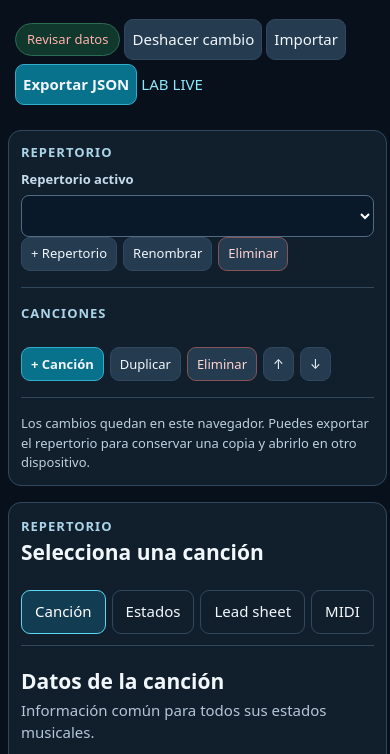
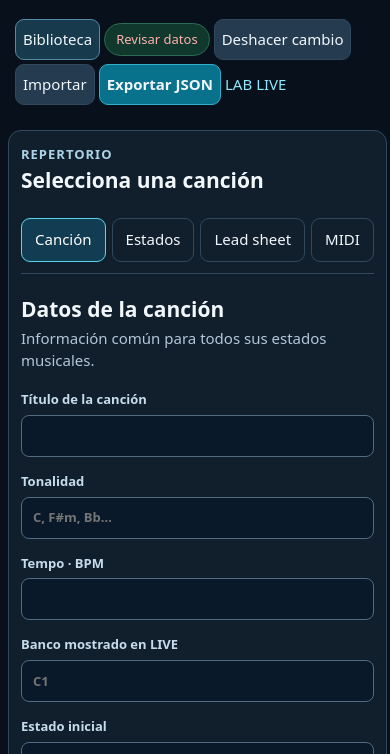
Before and after one commit to geobit1989-crypto/MIDI-HUD, a plain HTML site: page editor/v3.html in a window 390 px wide. Shown: the part 90-844 px from the top of the page. Drawn offline with Linux system fonts and the light colour scheme.

Commit message:
fix(beta): finalize unified Estados with manual Guardar and mobile Biblioteca

```diff
--- a/editor/v3.html
+++ b/editor/v3.html
@@ -165,6 +165,15 @@ input[type=color]{padding:4px 6px;cursor:pointer;min-height:43px}
 @media(max-width:1150px){.state-module-layout{grid-template-columns:1fr}}
 @media(max-width:800px){.appearance-layout{grid-template-columns:1fr}.module-selector{grid-template-columns:repeat(3,minmax(0,1fr))}}
 
+
+/* En móvil el contenido de edición tiene prioridad; biblioteca desplegable. */
+#libraryToggle{display:none}
+@media(max-width:700px){
+ #libraryToggle{display:inline-flex;align-items:center;justify-content:center;background:#173a4d;border-color:#538ba5}
+ .workspace>.side{display:none}
+ .workspace>.side.is-open{display:block}
+ .workspace>.main{min-height:unset}
+}
 </style>
 </head>
 <body>
@@ -175,6 +184,7 @@ input[type=color]{padding:4px 6px;cursor:pointer;min-height:43px}
     <small>Configura repertorios, estados y comandos visuales. Sin MIDI de salida.</small>
   </div>
   <div class="top-actions">
+    <button type="button" id="libraryToggle" aria-expanded="false" aria-controls="editorSidebar">Biblioteca</button>
     <span class="status-chip" id="saveStatus">Sin cambios</span>
     <button type="button" id="undo" title="Recuperar el último guardado anterior">Deshacer cambio</button>
     <button type="button" id="importBtn">Importar</button>
@@ -184,7 +194,7 @@ input[type=color]{padding:4px 6px;cursor:pointer;min-height:43px}
   </div>
 </header>
 <div class="workspace">
-<aside class="side" aria-label="Biblioteca de repertorios y canciones">
+<aside class="side" id="editorSidebar" aria-label="Biblioteca de repertorios y canciones">
   <div class="sidebar-row"><span class="heading">Repertorio</span></div>
   <label class="field" for="repSelect">Repertorio activo
     <select id="repSelect"></select>
```
